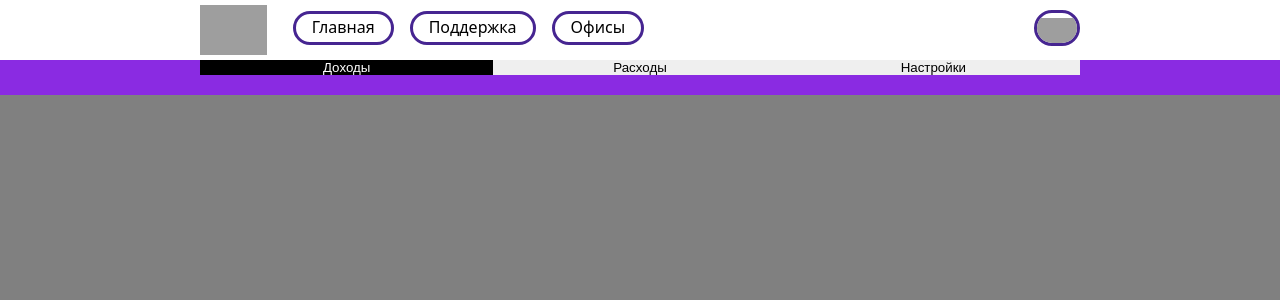
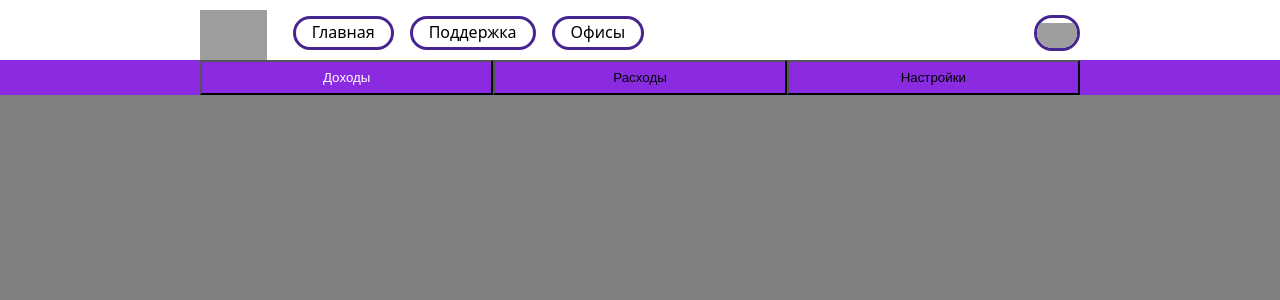
Before and after one commit to GenaEphirov/react-bank-app, a React (Create React App) app: page / in a window 1280 px wide. Shown: the top 300 px of the page. Built offline with nearby package versions, Linux system fonts and the light colour scheme; grey boxes are pictures that could not be loaded.

Commit message:
working on UpperSideBar (2)

```diff
--- a/src/components/header/Header.module.css
+++ b/src/components/header/Header.module.css
@@ -7,6 +7,7 @@ header {
   margin: 0 var(--container);
   display: flex;
   justify-content: space-between;
+  height: 100%;
 }
 
 .left {
--- a/src/components/uppersidebar/UpperSideBar.jsx
+++ b/src/components/uppersidebar/UpperSideBar.jsx
@@ -10,9 +10,9 @@ const UpperSideBar = props => {
   return (
     <section>
       <div className={style.container}>
-        <button className={props.active === 'earnings' ? style.earnings : style.earnings + " active"}><span>{langBlock.earnings}</span></button>
-        <button className={style.spendings}><span>{langBlock.spendings}</span></button>
-        <button className={style.settings}><span>{langBlock.settings}</span></button>
+        <button className={props.active === 'earnings' ? style.active : ''}><span>{langBlock.earnings}</span></button>
+        <button className={props.active === 'spendings' ? style.active : ''}><span>{langBlock.spendings}</span></button>
+        <button className={props.active === 'settings' ? style.active : ''}><span>{langBlock.settings}</span></button>
       </div>
     </section>
   )
--- a/src/components/uppersidebar/UpperSideBar.module.css
+++ b/src/components/uppersidebar/UpperSideBar.module.css
@@ -9,17 +9,12 @@ section {
   justify-content: space-between;
 }
 
+.active {
+  color: white;
+}
 .container button {
-  border: none;
+  background-color: blueviolet;
   width: 34%;
+  height: 35px;
   cursor: pointer;
 }
-
-.active {
-  background-color: var(--lightpurple);
-}
-
-.earnings {
-  background-color: black;
-  color: white;
-}
--- a/src/style.css
+++ b/src/style.css
@@ -1,9 +1,7 @@
 /* declaring global constants to use inside module.css files */
 :root {
   --purple: #462591;
-  --lightpurple: #4e3096;
-  --lighterpurple: #5f40a8;
-  --lightestpurple: #7051b9;
+  --active: #9e36ff;
   --container: 200px;
 }
 
```
